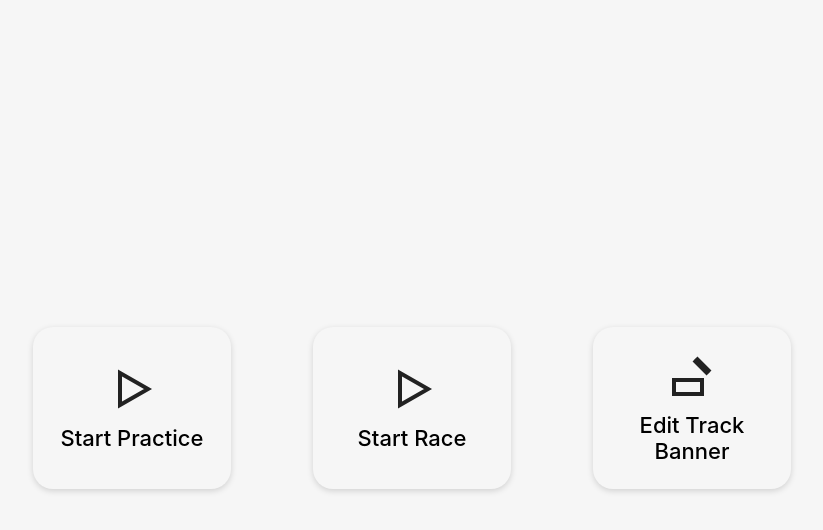
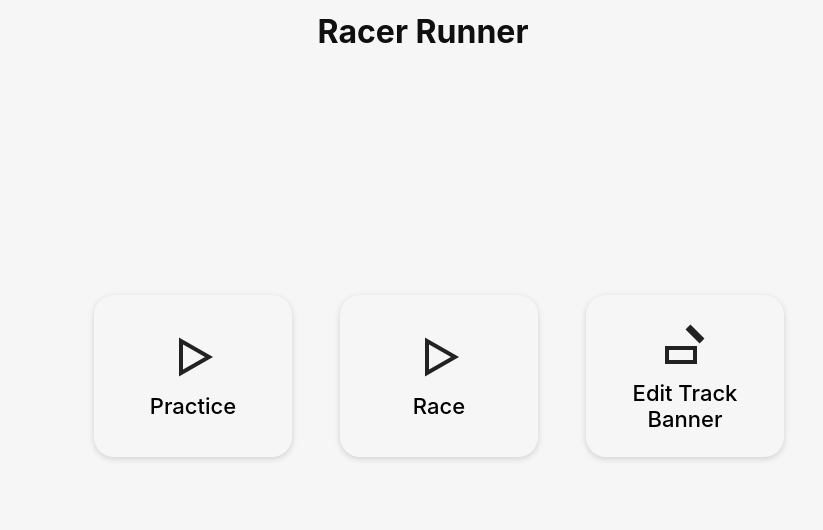
Before and after one commit to ling1984/TORCS-Race-Runner, a SvelteKit app: page / in a window 1280 px wide. Shown: the top 530 px of the page, without its empty margins (217-1040 px from the left). Built offline with nearby package versions, Linux system fonts and the light colour scheme.

Commit message:
Improving home page

```diff
--- a/src/routes/+layout.svelte
+++ b/src/routes/+layout.svelte
@@ -2,4 +2,4 @@
   import '../app.css';
 </script>
 
-<slot />
+<slot></slot>
--- a/src/routes/+page.svelte
+++ b/src/routes/+page.svelte
@@ -20,7 +20,7 @@
 
 <style>
 .home-container {
-  height: 100vh;
+  height: 80vh;
   display: flex;
   justify-content: center;  /* center horizontally */
   align-items: center;      /* center vertically */
@@ -29,9 +29,10 @@
 /* Force exactly 3 columns with fixed size */
 .home-slider-grid {
   display: grid;
-  grid-template-columns: repeat(3, 220px);
-  gap: 60px;
+  grid-template-columns: repeat(3, 198px);
+  gap: 48px;
   justify-content: center;
+  padding-left: 2rem;
 }
 
 /* Make buttons look like the cards from your image */
@@ -75,6 +76,11 @@ svg {
   stroke-width: 2;
 }
 </style>
+
+<header class="header">
+  <h1>Racer Runner</h1>
+</header>
+
 <div class="home-container">
   <div class="home-slider-grid">
 
@@ -83,7 +89,7 @@ svg {
       <svg class="home-icon" viewBox="0 0 24 24">
         <polygon points="6,4 20,12 6,20" fill="none"></polygon>
       </svg>
-      <div class="home-label">Start Practice</div>
+      <div class="home-label">Practice</div>
     </button>
 
     <!-- Start Race -->
@@ -91,7 +97,7 @@ svg {
       <svg class="home-icon" viewBox="0 0 24 24">
         <polygon points="6,4 20,12 6,20" fill="none"></polygon>
       </svg>
-      <div class="home-label">Start Race</div>
+      <div class="home-label">Race</div>
     </button>
 
     <!-- Edit Track Banner -->
```
